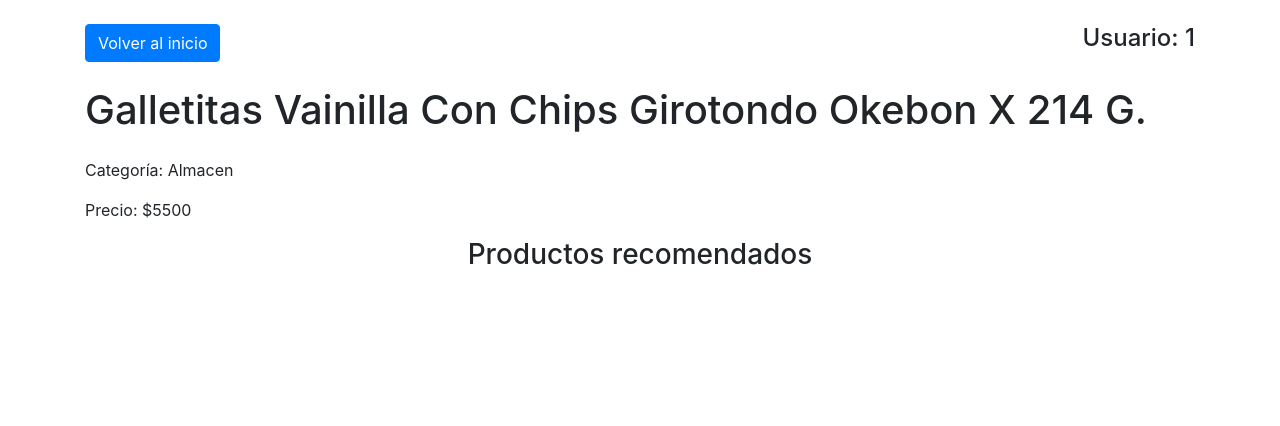
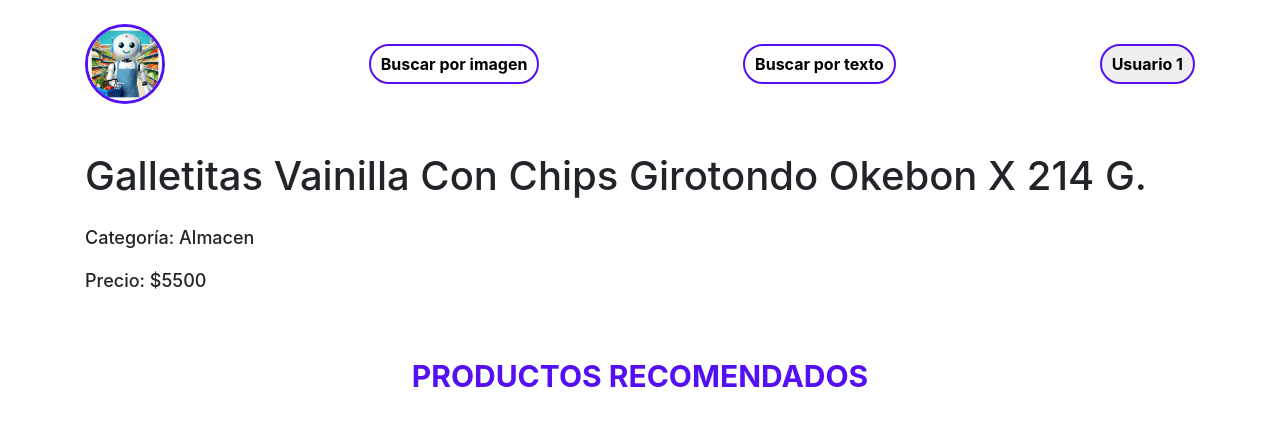
Before and after one commit to Francisco-B07/sistema_de_recomendacion, a FastAPI app: page /product/1/1 in a window 1280 px wide. Shown: the top 426 px of the page. Run offline with FastAPI, Linux system fonts and the light colour scheme; parts of the project's set-up code (start-up, migrations or seed data) failed here and were passed over; some libraries are stand-ins or nearby versions.

Commit message:
agregue páginias para buscar por texto y por imagen

```diff
--- a/main.py
+++ b/main.py
@@ -35,8 +35,10 @@
 
 # Devolver 20 productos
 def get_products():
-    products = df.head(20).to_dict(orient='records')
-    return products
+    products = df.head(100)
+    df_unique  = products.drop_duplicates(subset='ProductID')
+
+    return df_unique
 
 def load_users():
     return df['UserID'].tolist()
@@ -45,16 +47,21 @@
 # Carga la matriz de recomendaciones del disco
 matriz_recomendaciones_long = pd.read_pickle("matriz_recomendaciones_long.pkl")
 
-
-# @app.get("/",response_class=HTMLResponse)
-# def root():
-#     html_address = "./public/static/html/index.html"
-#     return FileResponse(html_address, status_code=200)
+# RUTAS
 
 @app.get("/")
 async def read_root(request: Request):
     user_ids = load_users()
     return templates.TemplateResponse("index.html", {"request": request, "user_ids": user_ids})
+
+@app.get("/search-by-text")
+async def read_root(request: Request):
+    return templates.TemplateResponse("search-by-text.html", {"request": request})
+
+@app.get("/search-by-image")
+async def read_root(request: Request):
+    return templates.TemplateResponse("search-by-image.html", {"request": request})
+
 
 @app.get("/product/{productId}/{userId}",response_class=HTMLResponse)
 def product(request: Request, productId:int, userId:str):
@@ -63,6 +70,17 @@
     print(producto)
     return templates.TemplateResponse("product.html",{"request":request, "productId": productId, "userId": userId, "producto": producto[0]})
 
+
+
+# END POINTS
+
+# Devuelve todos los productos
+@app.get("/products")
+async def all_products():
+    products = get_products()
+    return products.to_dict(orient='records')
+
+# Devuelve un producto
 @app.get("/product/{productId}")
 async def ver_producto(productId: int):
 
@@ -72,7 +90,7 @@
         return producto[0]
     return {"error": "Producto no encontrado"}
 
-
+# Devuelve las recomendaciones del usuario logueado
 @app.get("/recomendaciones/{item_id}")
 async def hacer_recomendacion(item_id: int, n: int = 3):
     # Verifica que el item exista en la matriz
@@ -86,8 +104,3 @@
         return recomendaciones.to_dict(orient="records")
     else:
         raise HTTPException(status_code=404, detail=f"Error: El ID {item_id} no se encuentra en las columnas del DataFrame.")
-
-@app.get("/products")
-async def all_products():
-    products = df.head(80)
-    return products.to_dict(orient='records')
--- a/public/static/css/style.css
+++ b/public/static/css/style.css
@@ -1,33 +1,40 @@
-/* body {
-  font-family: Arial, sans-serif;
-}
-.product-container,
-.recommended-products {
-  margin: 20px;
-  padding: 20px;
-}
-.product-container {
-  border-bottom: 1px solid #ccc;
-}
-.recommended-product {
-  border: 1px solid #ccc;
-  padding: 10px;
-  margin: 10px;
-  display: inline-block;
-}
-img {
-  width: 100px;
-  height: auto;
-} */
-
 .message {
   margin-top: 200px;
   font-size: 2em; /* Tamaño de la letra más grande */
   font-weight: bold; /* Texto en negrita */
-  color: blue; /* Color opcional, por ejemplo rojo */
+  color: rgb(84, 16, 245); /* Color opcional, por ejemplo rojo */
 }
 
-.select-user {
-  /* height: 50px; */
-  padding: 6px;
+.logo {
+  border-radius: 100%;
+  border: 3px solid rgb(84, 16, 245);
+  cursor: pointer;
 }
+
+.boton {
+  display: flex;
+  justify-content: center;
+  align-items: center;
+  padding: 4px 10px;
+  border: 2px solid rgb(84, 16, 245);
+  border-radius: 20px;
+  font-weight: 700;
+  cursor: pointer;
+  height: 40px;
+  color: black;
+}
+
+.boton:hover {
+  background-color: rgb(84, 16, 245);
+  color: white;
+  text-decoration: none;
+}
+
+.product-name {
+  text-wrap: balance;
+}
+
+.product-items {
+  font-weight: 500;
+  font-size: 18px;
+}
--- a/public/templates/product.html
+++ b/public/templates/product.html
@@ -4,6 +4,7 @@
     <meta charset="UTF-8" />
     <meta name="viewport" content="width=device-width, initial-scale=1.0" />
     <title>Detalles de {{ producto.Product }}</title>
+    <link rel="stylesheet" href="/static/css/style.css" />
     <link
       rel="stylesheet"
       href="https://maxcdn.bootstrapcdn.com/bootstrap/4.0.0/css/bootstrap.min.css"
@@ -12,17 +13,33 @@
   </head>
   <body>
     <div class="container">
-      <div class="my-4 d-flex justify-content-between">
-        <a href="/" class="btn btn-primary">Volver al inicio</a>
-        <h4 class="">Usuario: {{ userId }}</h4>
+      <div class="d-flex justify-content-between align-items-center my-4">
+        <a href="/">
+          <img
+            src="/static/images/logo.png"
+            alt="logo asistente de compras"
+            height="80px"
+            width="auto"
+            class="logo"
+          />
+        </a>
+        <a href="/search-by-image" class="boton">Buscar por imagen</a>
+        <a href="/search-by-text" class="boton">Buscar por texto</a>
+        <button class="boton">Usuario {{ userId }}</button>
       </div>
-      <h1 class="my-4">{{ producto.Product }}</h1>
-      <p class="card-text">Categoría: {{producto.Category}}</p>
-      <p class="card-text">Precio: {{producto.Price}}</p>
+
+      <h1 class="my-4 product-name mt-5">{{ producto.Product }}</h1>
+      <p class="card-text product-items">Categoría: {{producto.Category}}</p>
+      <p class="card-text product-items">Precio: {{producto.Price}}</p>
       <div id="productos" class="row"></div>
 
       <div class="recommended-products">
-        <h3 class="d-flex justify-content-center">Productos recomendados</h3>
+        <h3
+          class="d-flex justify-content-center text-uppercase mt-5 my-5"
+          style="color: rgb(84, 16, 245); font-weight: 700; font-size: 30px"
+        >
+          Productos recomendados
+        </h3>
         <div id="recommendations-container" class="d-flex">
           <!-- Los productos recomendados se cargarán aquí -->
         </div>
@@ -77,12 +94,18 @@
                 <div class="card mb-4 shadow-sm mx-2">
                   <div class="card-body">
                     <h5 class="card-title">${producto.Product}</h5>
-                    <p class="card-text">Categoría: ${producto.Category}</p>
-                    <p class="card-text">Precio: ${producto.Price}</p>
-                    <p>Similitud: ${product.similitud.toFixed(2)}</p>
-                                <a href="/product/${
-                                  producto.ProductID
-                                }/${userId}" class="btn btn-primary ver-producto" data-id="{{userId}}">Ver producto</a>
+                    <p class="card-text mt-5 mb-2">Categoría: ${
+                      producto.Category
+                    }</p>
+                    <p class="card-text mb-2">Precio: ${producto.Price}</p>
+                    <p class="product-items mb-5">Similitud: ${product.similitud.toFixed(
+                      2
+                    )}</p>
+                    <div style="max-width: 165px">
+                      <a href="/product/${
+                        producto.ProductID
+                      }/${userId}" class="boton" data-id="{{userId}}">Ver producto</a>
+                      </div>
                             </div>
                         </div>
 
```
Also changed, not shown: public/templates/index.html (+32 -5 lines), public/templates/search-by-image.html (added, +38 -0 lines), public/templates/search-by-text.html (added, +38 -0 lines), public/static/images/logo.png (added).
